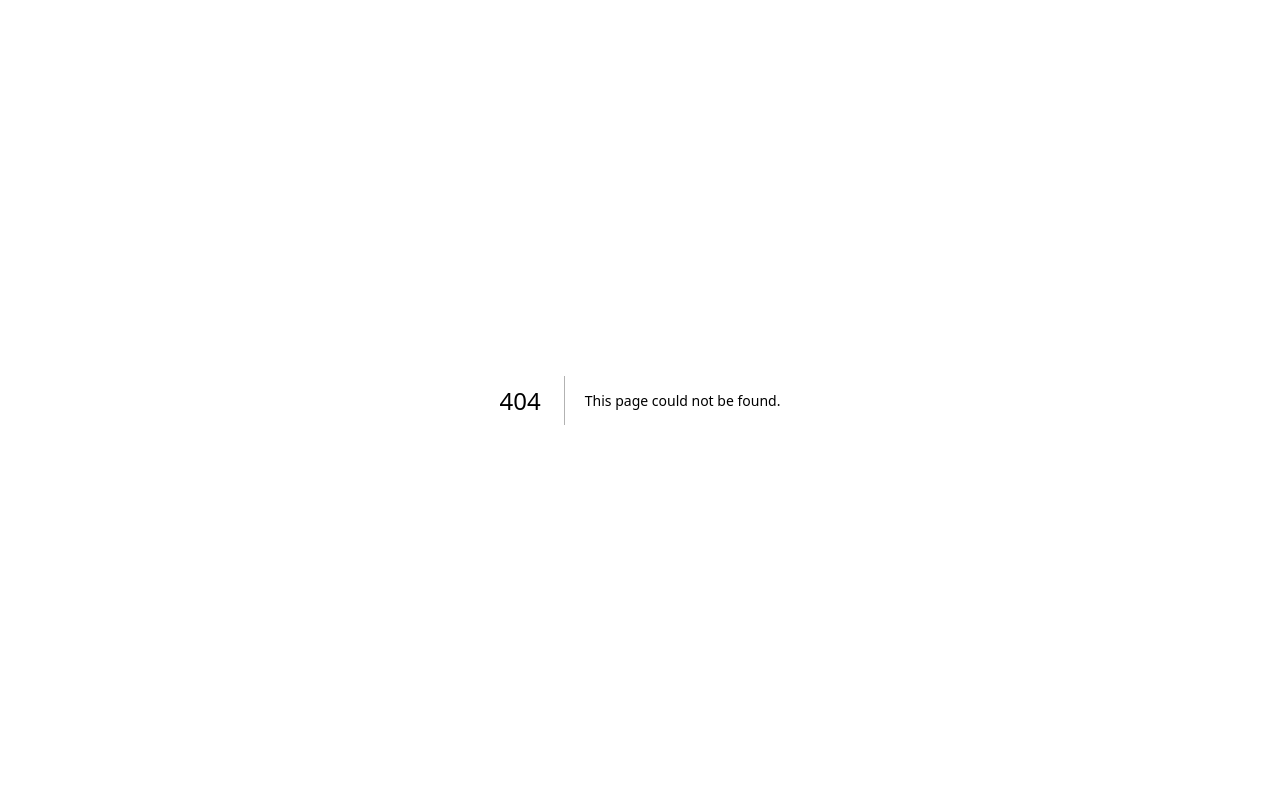
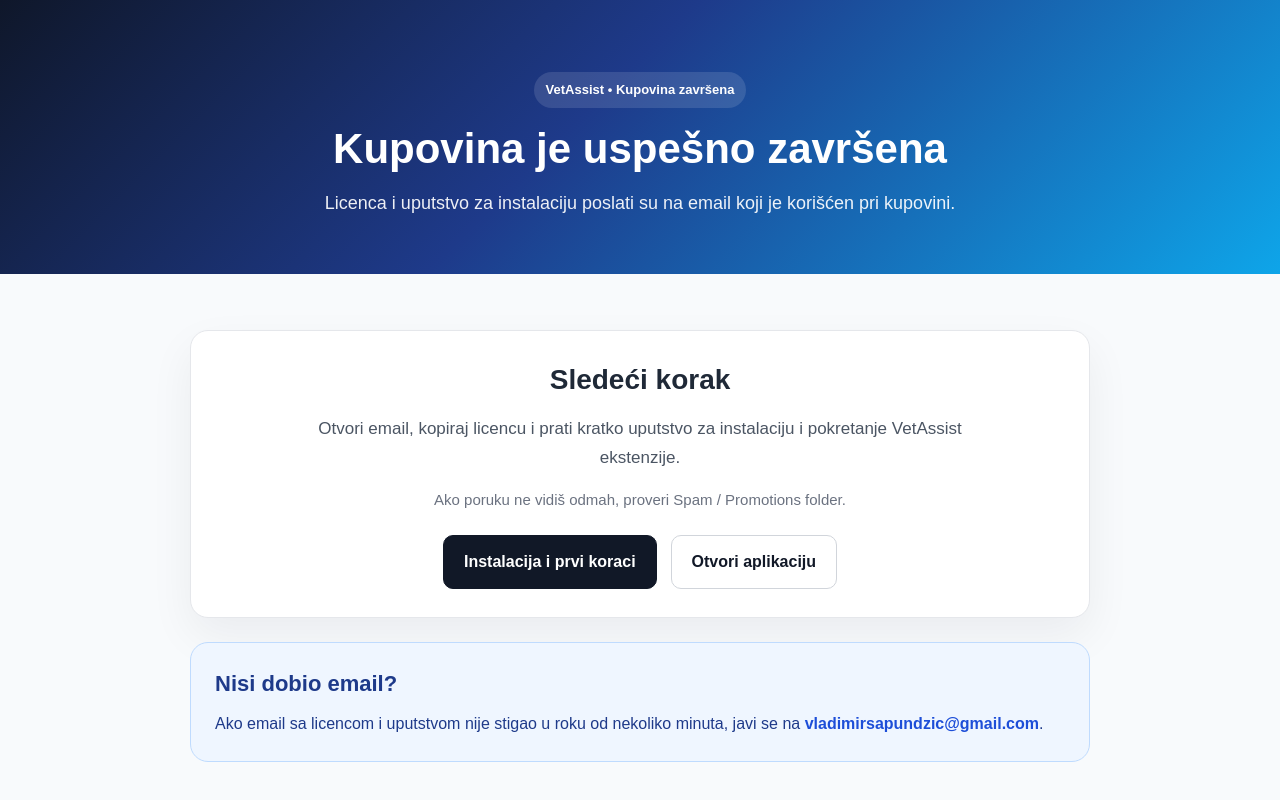
Before and after one commit to vladimirsapundzic85/vetasist-app, a Next.js app: page /app/success in a window 1280 px wide. Before the commit this address had no page. Shown: the top 800 px of the page. Built offline with nearby package versions, Linux system fonts and the light colour scheme.

Commit message:
Create page.tsx

```diff
--- /dev/null
+++ b/app/app/success/page.tsx
@@ -0,0 +1,194 @@
+export default function SuccessPage() {
+  return (
+    <main
+      style={{
+        fontFamily: "Arial, sans-serif",
+        background: "#f8fafc",
+        color: "#1f2937",
+        minHeight: "100vh",
+      }}
+    >
+      <section
+        style={{
+          background:
+            "linear-gradient(135deg, #0f172a 0%, #1e3a8a 45%, #0ea5e9 100%)",
+          color: "white",
+          padding: "72px 20px 56px",
+        }}
+      >
+        <div style={{ maxWidth: 900, margin: "0 auto", textAlign: "center" }}>
+          <div
+            style={{
+              display: "inline-block",
+              padding: "8px 12px",
+              borderRadius: 999,
+              background: "rgba(255,255,255,0.12)",
+              fontSize: 13,
+              fontWeight: 700,
+              marginBottom: 18,
+            }}
+          >
+            VetAssist • Kupovina završena
+          </div>
+
+          <h1
+            style={{
+              fontSize: 42,
+              lineHeight: 1.1,
+              margin: "0 0 16px",
+              fontWeight: 800,
+            }}
+          >
+            Kupovina je uspešno završena
+          </h1>
+
+          <p
+            style={{
+              maxWidth: 720,
+              margin: "0 auto",
+              fontSize: 18,
+              lineHeight: 1.7,
+              color: "rgba(255,255,255,0.92)",
+            }}
+          >
+            Licenca i uputstvo za instalaciju poslati su na email koji je
+            korišćen pri kupovini.
+          </p>
+        </div>
+      </section>
+
+      <section style={{ padding: "56px 20px" }}>
+        <div style={{ maxWidth: 900, margin: "0 auto" }}>
+          <div
+            style={{
+              background: "white",
+              border: "1px solid #e5e7eb",
+              borderRadius: 18,
+              padding: 28,
+              boxShadow: "0 18px 45px rgba(15, 23, 42, 0.06)",
+              marginBottom: 24,
+              textAlign: "center",
+            }}
+          >
+            <h2
+              style={{
+                marginTop: 0,
+                marginBottom: 14,
+                fontSize: 28,
+                fontWeight: 800,
+              }}
+            >
+              Sledeći korak
+            </h2>
+
+            <p
+              style={{
+                margin: "0 auto 14px",
+                maxWidth: 700,
+                color: "#4b5563",
+                lineHeight: 1.7,
+                fontSize: 17,
+              }}
+            >
+              Otvori email, kopiraj licencu i prati kratko uputstvo za
+              instalaciju i pokretanje VetAssist ekstenzije.
+            </p>
+
+            <p
+              style={{
+                margin: "0 auto 22px",
+                maxWidth: 700,
+                color: "#6b7280",
+                lineHeight: 1.7,
+                fontSize: 15,
+              }}
+            >
+              Ako poruku ne vidiš odmah, proveri Spam / Promotions folder.
+            </p>
+
+            <div
+              style={{
+                display: "flex",
+                gap: 14,
+                justifyContent: "center",
+                flexWrap: "wrap",
+              }}
+            >
+              <a
+                href="/install"
+                style={{
+                  display: "inline-block",
+                  padding: "14px 20px",
+                  borderRadius: 10,
+                  textDecoration: "none",
+                  background: "#111827",
+                  color: "white",
+                  fontWeight: 700,
+                  border: "1px solid #111827",
+                }}
+              >
+                Instalacija i prvi koraci
+              </a>
+
+              <a
+                href="/app"
+                style={{
+                  display: "inline-block",
+                  padding: "14px 20px",
+                  borderRadius: 10,
+                  textDecoration: "none",
+                  background: "white",
+                  color: "#111827",
+                  fontWeight: 700,
+                  border: "1px solid #d1d5db",
+                }}
+              >
+                Otvori aplikaciju
+              </a>
+            </div>
+          </div>
+
+          <div
+            style={{
+              background: "#eff6ff",
+              border: "1px solid #bfdbfe",
+              borderRadius: 18,
+              padding: 24,
+            }}
+          >
+            <h3
+              style={{
+                marginTop: 0,
+                marginBottom: 10,
+                fontSize: 22,
+                fontWeight: 800,
+                color: "#1e3a8a",
+              }}
+            >
+              Nisi dobio email?
+            </h3>
+
+            <p
+              style={{
+                margin: 0,
+                color: "#1e3a8a",
+                lineHeight: 1.7,
+                fontSize: 16,
+              }}
+            >
+              Ako email sa licencom i uputstvom nije stigao u roku od nekoliko
+              minuta, javi se na{" "}
+              <a
+                href="mailto:vladimirsapundzic@gmail.com"
+                style={{ color: "#1d4ed8", fontWeight: 700 }}
+              >
+                vladimirsapundzic@gmail.com
+              </a>
+              .
+            </p>
+          </div>
+        </div>
+      </section>
+    </main>
+  );
+}
```
